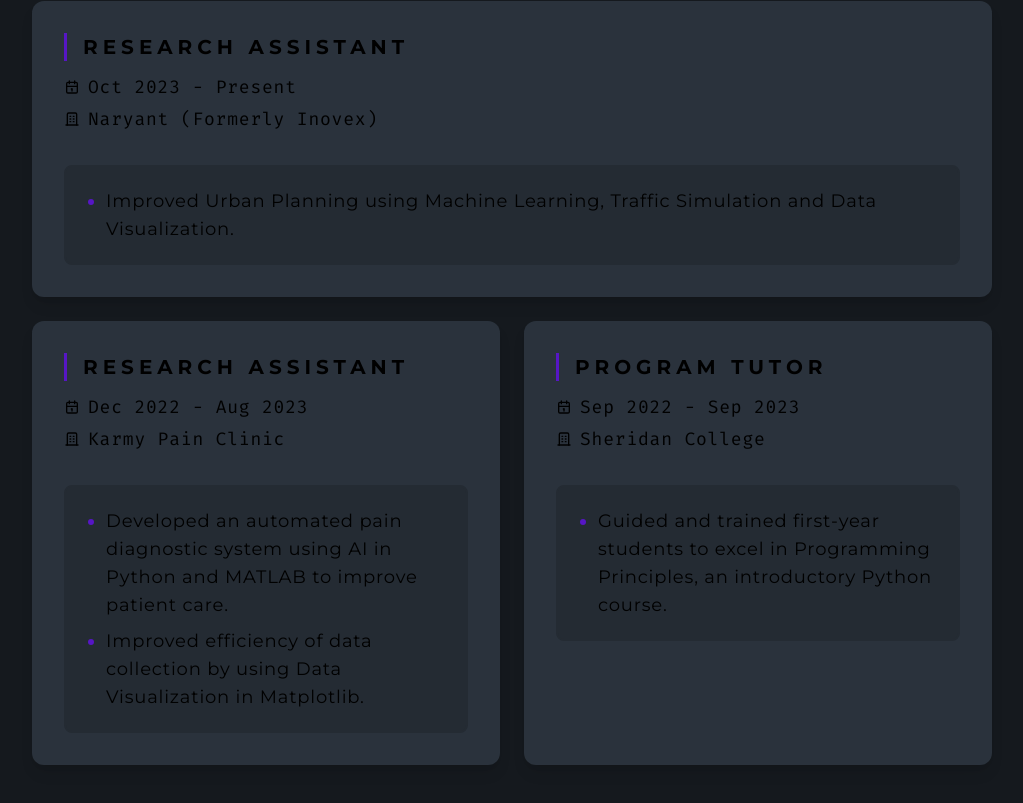
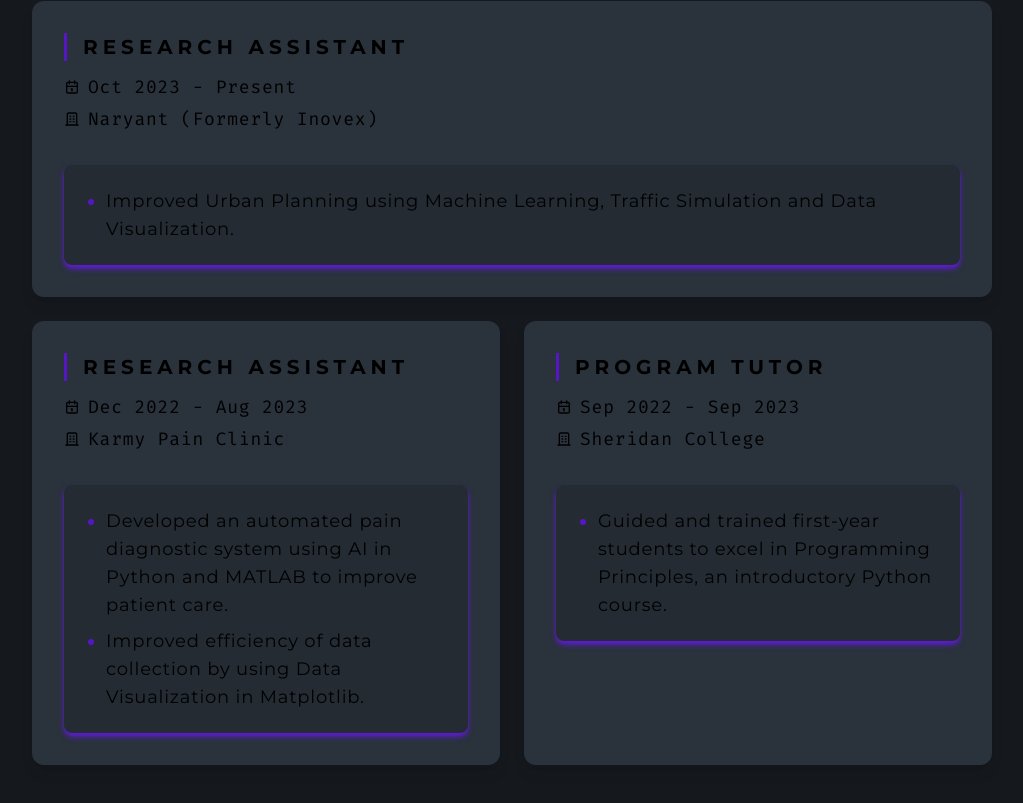
Before and after one commit to pixelfox01/imranyafith.com, a Next.js app in the folder frontend/: page / in a window 1280 px wide. Shown: the part 839-1642 px from the top of the page, without its empty margins (128-1151 px from the left). Built offline with nearby package versions, Linux system fonts and the light colour scheme.

Commit message:
Added shadow to job description card

```diff
--- a/frontend/app/Containers/Experience/Job/job.tsx
+++ b/frontend/app/Containers/Experience/Job/job.tsx
@@ -34,7 +34,7 @@ const Job = (props: JobProps) => {
           {props.company}
         </p>
       </div>
-      <div className="p-5 border-2 rounded-lg border-neutral-focus bg-neutral-focus mt-5">
+      <div className="p-5 border-2 rounded-lg border-neutral-focus bg-neutral-focus mt-5 shadow-md shadow-primary">
         <ul className="list-disc ml-5 flex flex-col gap-y-2 marker:text-primary-focus">
           {props.description.map((desc, index) => (
             <li
```
